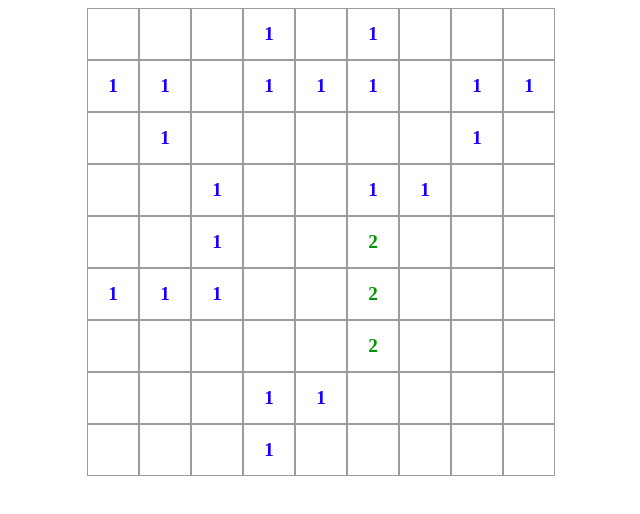
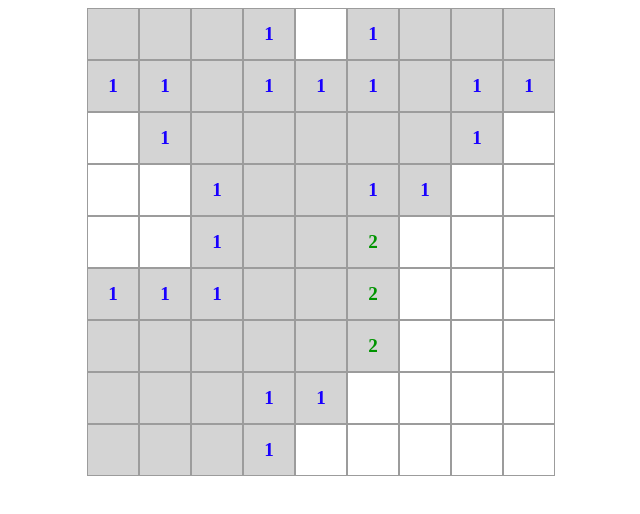
Before and after one commit to Parasuatene/MineSweeper, a plain HTML site: page index.html in a window 1280 px wide. Both pictures are taken after a click on the element 432 px from the left and 34 px from the top of the page. Shown: the whole page, without its empty margins (319-959 px from the left). Drawn offline with Linux system fonts and the light colour scheme.

Commit message:
[update]番号への色付け

```diff
--- a/app.css
+++ b/app.css
@@ -32,6 +32,10 @@
     line-height: 50px;
     font-size: 120%;
     font-weight: bold;
+}
+
+.checked {
+    background-color: #d4d4d4;
 }
 
 .type-1 {
```
